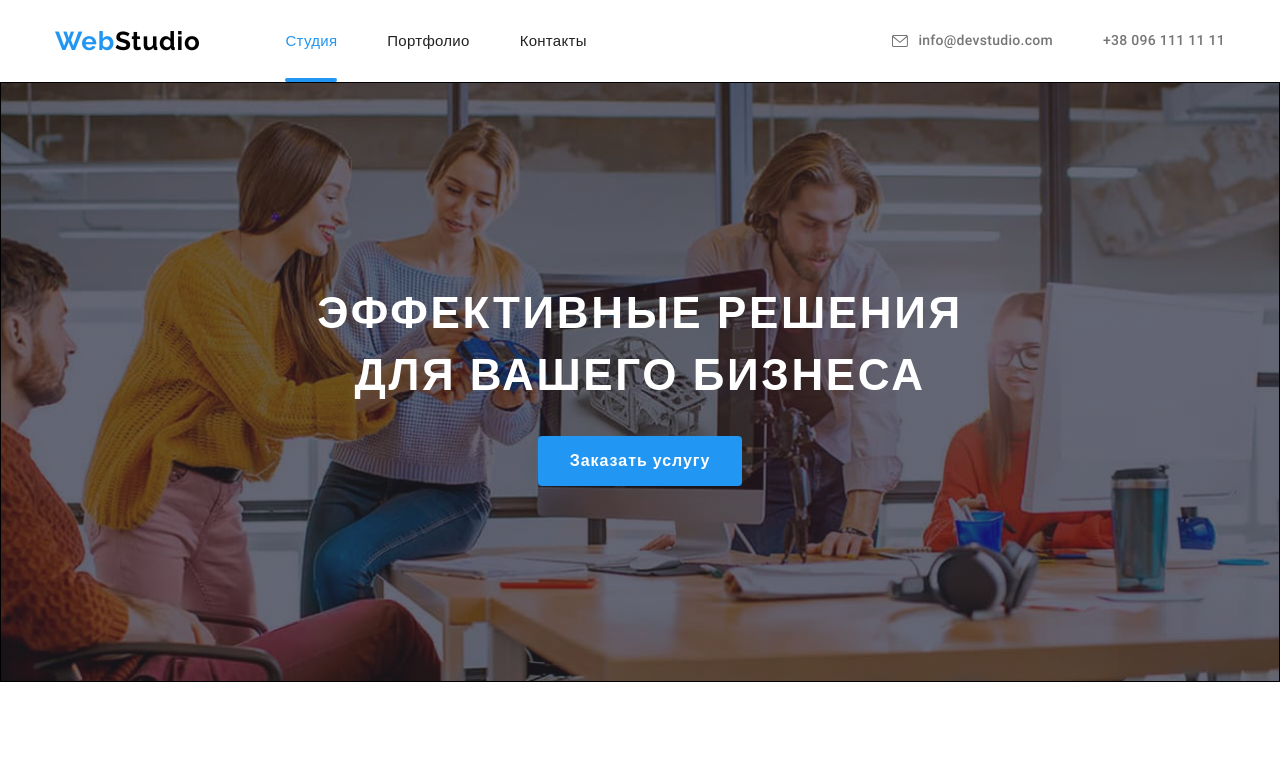
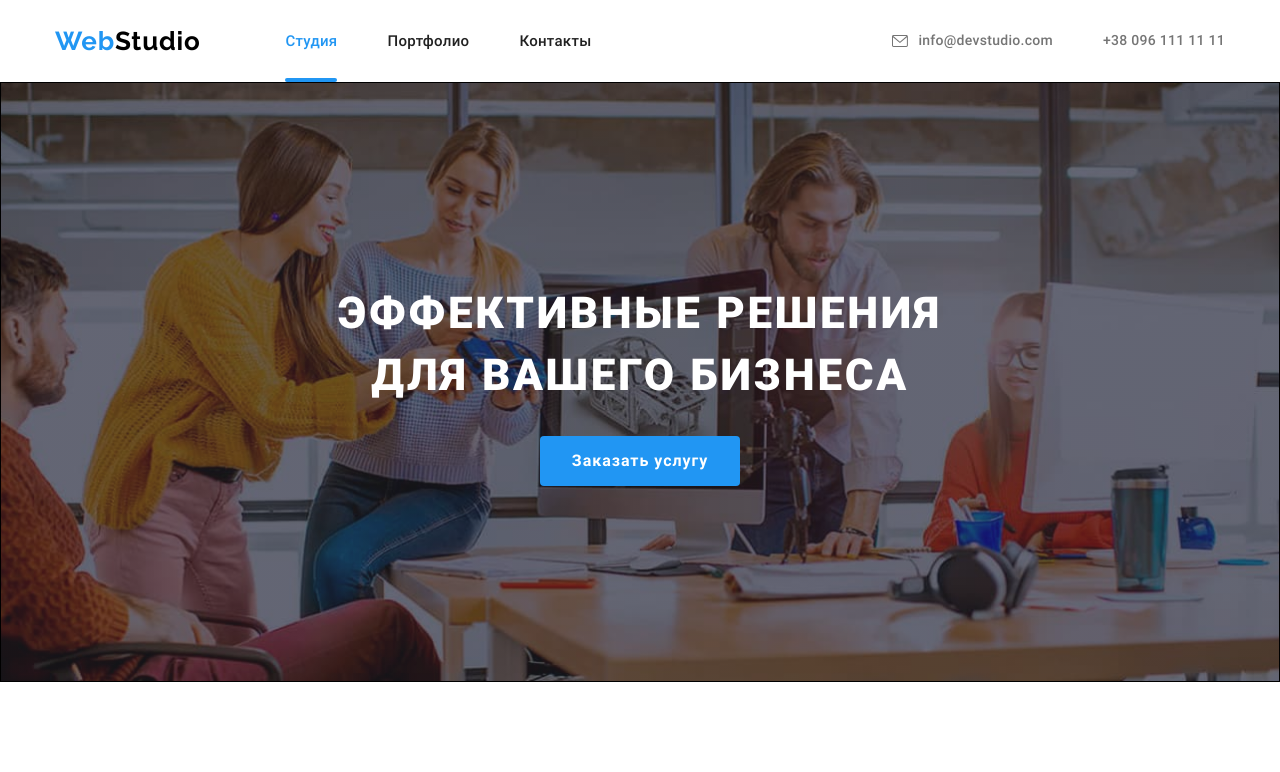
Before and after one commit to DanilHlazov/goit-murkup-hw-07, a plain HTML site: page index.html in a window 1280 px wide. Shown: the top 772 px of the page. Drawn offline with Linux system fonts and the light colour scheme.

Commit message:
Исправлено ДЗ № 7

```diff
--- a/sass/base/_fonts.scss
+++ b/sass/base/_fonts.scss
@@ -1,38 +1,43 @@
 /* roboto-regular - latin */
+/* roboto-regular - latin_cyrillic */
 @font-face {
   font-family: "Roboto";
   font-style: normal;
   font-weight: 400;
-  src: local(""), url("../fonts/roboto-v20-latin-regular.woff2") format("woff2"),
+  src: local(""),
+    url("../fonts/roboto-v20-latin_cyrillic-regular.woff2") format("woff2"),
     /* Chrome 26+, Opera 23+, Firefox 39+ */
-      url("../fonts/roboto-v20-latin-regular.woff") format("woff"); /* Chrome 6+, Firefox 3.6+, IE 9+, Safari 5.1+ */
+      url("../fonts/roboto-v20-latin_cyrillic-regular.woff") format("woff"); /* Chrome 6+, Firefox 3.6+, IE 9+, Safari 5.1+ */
 }
-/* roboto-500 - latin */
+/* roboto-500 - latin_cyrillic */
 @font-face {
   font-family: "Roboto";
   font-style: normal;
   font-weight: 500;
-  src: local(""), url("../fonts/roboto-v20-latin-500.woff2") format("woff2"),
+  src: local(""),
+    url("../fonts/roboto-v20-latin_cyrillic-500.woff2") format("woff2"),
     /* Chrome 26+, Opera 23+, Firefox 39+ */
-      url("../fonts/roboto-v20-latin-500.woff") format("woff"); /* Chrome 6+, Firefox 3.6+, IE 9+, Safari 5.1+ */
+      url("../fonts/roboto-v20-latin_cyrillic-500.woff") format("woff"); /* Chrome 6+, Firefox 3.6+, IE 9+, Safari 5.1+ */
 }
-/* roboto-700 - latin */
+/* roboto-700 - latin_cyrillic */
 @font-face {
   font-family: "Roboto";
   font-style: normal;
   font-weight: 700;
-  src: local(""), url("../fonts/roboto-v20-latin-700.woff2") format("woff2"),
+  src: local(""),
+    url("../fonts/roboto-v20-latin_cyrillic-700.woff2") format("woff2"),
     /* Chrome 26+, Opera 23+, Firefox 39+ */
-      url("../fonts/roboto-v20-latin-700.woff") format("woff"); /* Chrome 6+, Firefox 3.6+, IE 9+, Safari 5.1+ */
+      url("../fonts/roboto-v20-latin_cyrillic-700.woff") format("woff"); /* Chrome 6+, Firefox 3.6+, IE 9+, Safari 5.1+ */
 }
-/* roboto-900 - latin */
+/* roboto-900 - latin_cyrillic */
 @font-face {
   font-family: "Roboto";
   font-style: normal;
   font-weight: 900;
-  src: local(""), url("../fonts/roboto-v20-latin-900.woff2") format("woff2"),
+  src: local(""),
+    url("../fonts/roboto-v20-latin_cyrillic-900.woff2") format("woff2"),
     /* Chrome 26+, Opera 23+, Firefox 39+ */
-      url("../fonts/roboto-v20-latin-900.woff") format("woff"); /* Chrome 6+, Firefox 3.6+, IE 9+, Safari 5.1+ */
+      url("../fonts/roboto-v20-latin_cyrillic-900.woff") format("woff"); /* Chrome 6+, Firefox 3.6+, IE 9+, Safari 5.1+ */
 }
 /* raleway-700 - latin */
 @font-face {
```
Also changed, not shown: css/main.css, css/main.min.css, fonts/roboto-v20-latin-500.woff (deleted), fonts/roboto-v20-latin-500.woff2 (deleted), fonts/roboto-v20-latin-700.woff (deleted), fonts/roboto-v20-latin-700.woff2 (deleted), fonts/roboto-v20-latin-900.woff (deleted), fonts/roboto-v20-latin-900.woff2 (deleted), fonts/roboto-v20-latin-regular.woff (deleted), fonts/roboto-v20-latin-regular.woff2 (deleted), fonts/roboto-v20-latin_cyrillic-500.woff (added), fonts/roboto-v20-latin_cyrillic-500.woff2 (added), fonts/roboto-v20-latin_cyrillic-700.woff (added), fonts/roboto-v20-latin_cyrillic-700.woff2 (added), 4 more files, 2 other files.
